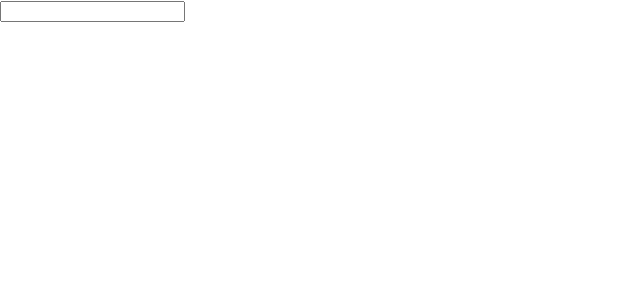
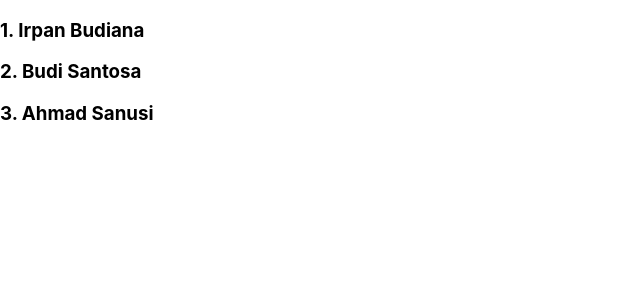
Before and after one commit to mgsolid543/helloreactjs, a React (Create React App) app: page / in a window 1280 px wide. Shown: the top 300 px of the page, without its empty margins (0-640 px from the left). Built offline with nearby package versions, Linux system fonts and the light colour scheme.

Commit message:
Json sbg object data

```diff
--- a/src/App.js
+++ b/src/App.js
@@ -4,19 +4,35 @@ class App extends Component {
 
   constructor() {
     super();
-    this.state = { data : ''}
-  }
-
-  handleChange = (event) => {
-    this.setState({ data: event.target.value })
+    this.state = {
+      siswa: [
+        {
+          id: 1,
+          nama: 'Irpan Budiana',
+        },
+        {
+          id: 2,
+          nama: 'Budi Santosa',
+        },
+        {
+          id: 3,
+          nama: 'Ahmad Sanusi',
+        }
+      ]
+    }
   }
 
   render() {
     return (
       <div>
-        <input type="text" onChange={this.handleChange} />
-        <h3>{this.state.data}</h3>
-      </div>
+        {
+          this.state.siswa.map((dinamis, key)=>
+          <div>
+            <h3>{dinamis.id}. {dinamis.nama}</h3>
+          </div>
+          )
+        }
+        </div>
     )
   }
 }
```
